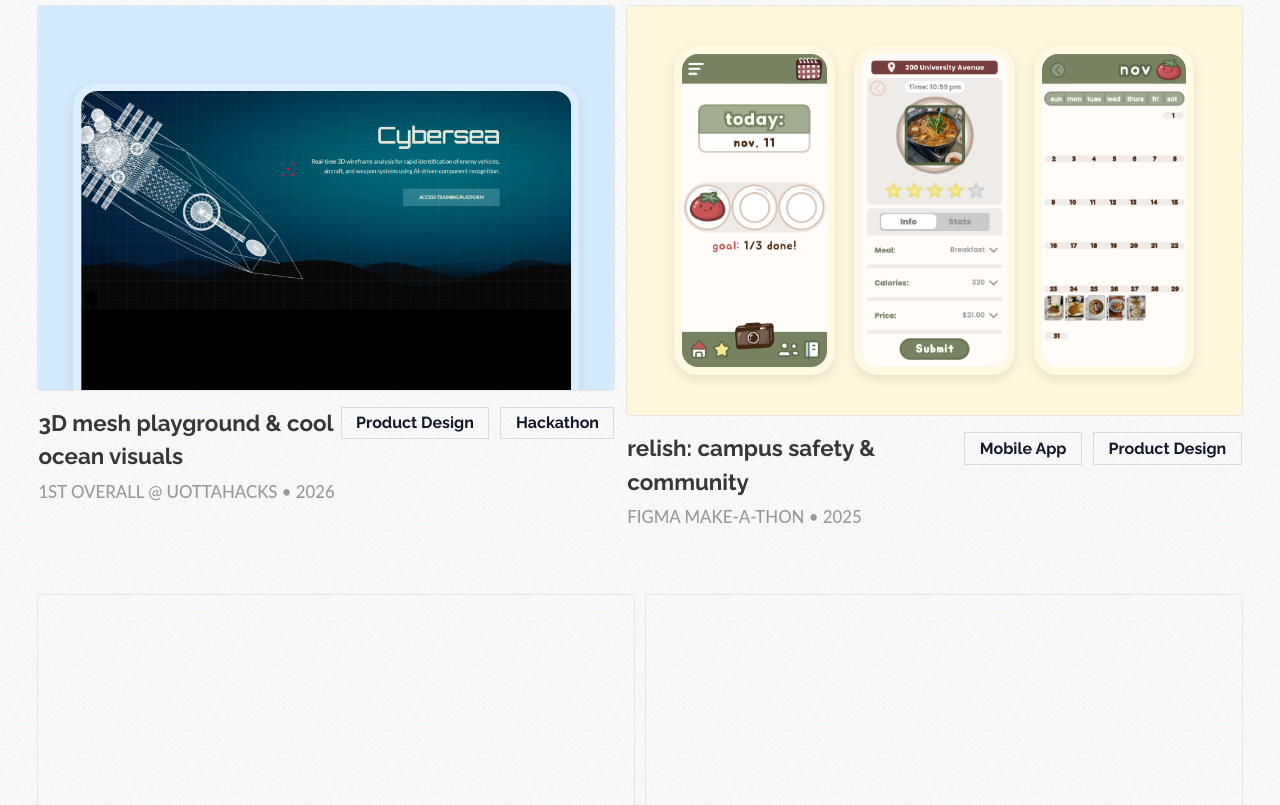
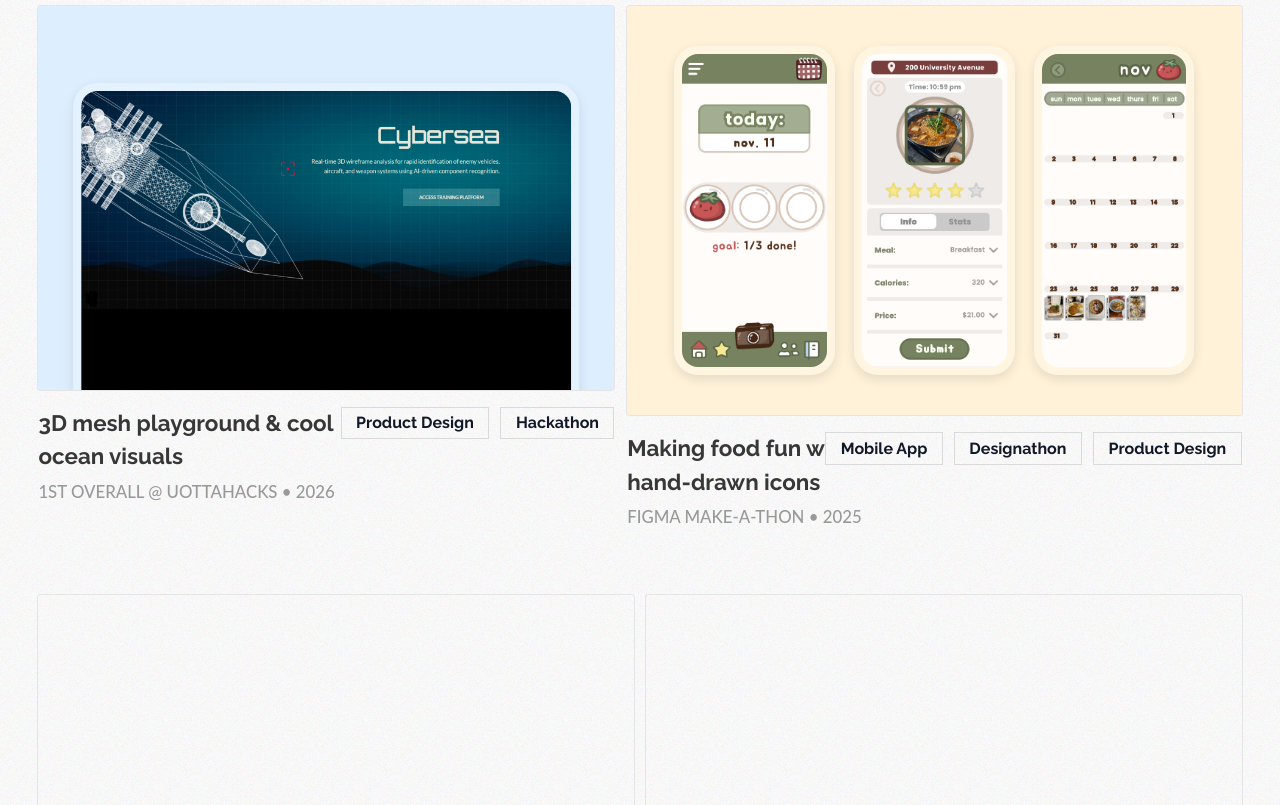
Before and after one commit to amyw41/amyw41.github.io, a React (Vite) app: page / in a window 1280 px wide. Shown: the part 1000-1805 px from the top of the page. Built offline with nearby package versions, Linux system fonts and the light colour scheme.

Commit message:
i guess i updated stuff

```diff
--- a/src/App.css
+++ b/src/App.css
@@ -189,11 +189,11 @@ html {
 
 
 .project-preview-square-first {
-  background: #d4eaff;
+  background: #ddeeff;
 }
 
 .project-preview-square-second {
-  background: #fff7dc;
+  background: #fff2d9;
 }
 
 .project-side-by-side-container {
--- a/src/pages/Home.jsx
+++ b/src/pages/Home.jsx
@@ -148,9 +148,10 @@ function Home() {
               </div>
             </div>
             <div className="project-preview-info">
-              <span className="project-preview-title">relish: campus safety & community</span>
+              <span className="project-preview-title">Making food fun w hand-drawn icons</span>
               <div className="project-preview-meta">
                 <span className="project-preview-tag">Mobile App</span>
+                <span className="project-preview-tag">Designathon</span>
                 <span className="project-preview-tag">Product Design</span>
               </div>
             </div>
```
